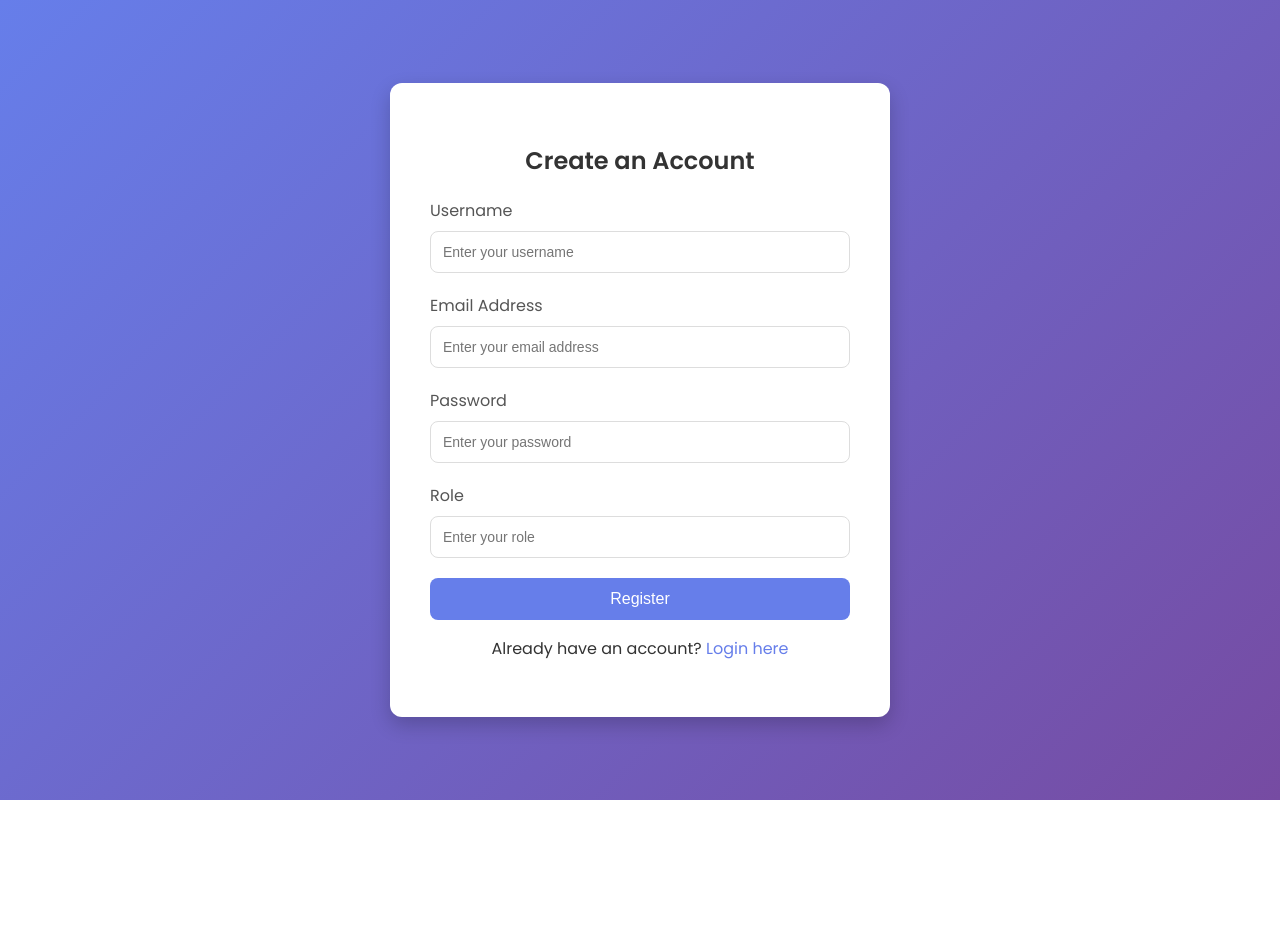
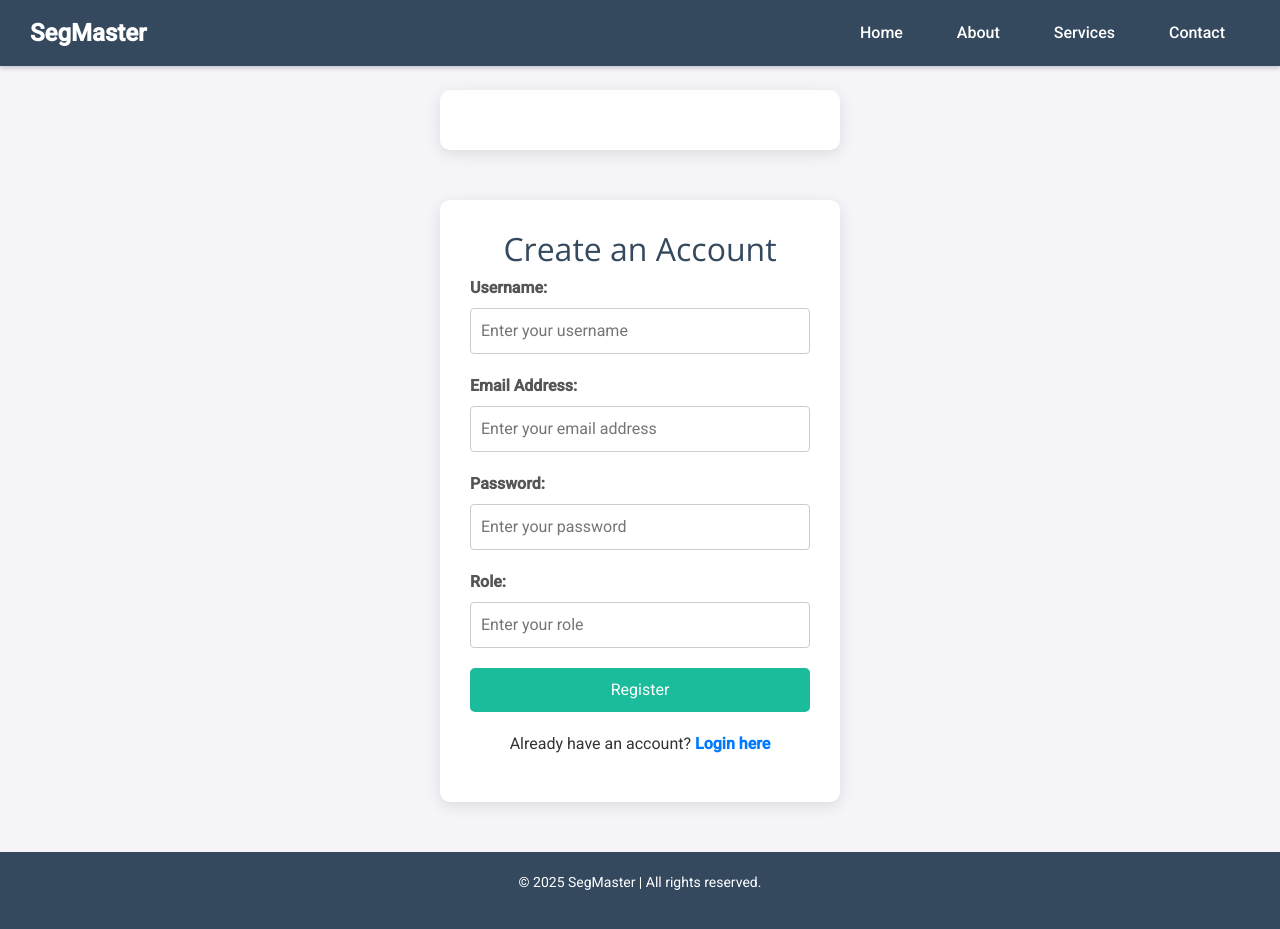
Before and after one commit to jeevanreji/g4guardian, a Flask app: page /register in a window 1280 px wide. Before the commit the page ends 800 px from the top, so only its background shows below. Run offline with Flask 3, Linux system fonts and the light colour scheme.

Commit message:
Final commit

```diff
--- a/app/routes/energy_routes.py
+++ b/app/routes/energy_routes.py
@@ -89,6 +89,7 @@ def set_energy_demand(user_id):
                                  f"Energy demand alert: Device '{device_type}' provisioning large energy demand",
                                  f"Dear {user.username},\n\nYour device '{device_type}' is provisioning a lot of energy. Please consider removing it.")
                 flash('Energy request exceeds forecasted value. Email alert sent!', 'danger')
+                return redirect(url_for('energy_routes.set_energy_demand', user_id=user_id))
 
             # Frequency Check: If no. of requests > 10 and time between transactions < 15 mins
             time_difference = datetime.utcnow() - device.last_request_timestamp if device else timedelta(minutes=0)
--- a/templates/register.html
+++ b/templates/register.html
@@ -3,121 +3,197 @@
 <head>
     <meta charset="UTF-8">
     <meta name="viewport" content="width=device-width, initial-scale=1.0">
-    <title>Register</title>
+    <title>Register | SegMaster</title>
 
-    <link href="https://fonts.googleapis.com/css2?family=Roboto:wght@400;500&family=Poppins:wght@300;400;600&display=swap" rel="stylesheet">
+    <!-- Include Google Font for better styling -->
+    <link href="https://fonts.googleapis.com/css2?family=Roboto:wght@400;500&family=Open+Sans:wght@300;400&display=swap" rel="stylesheet">
+
+    <!-- Include Font Awesome for icons -->
     <link rel="stylesheet" href="https://cdnjs.cloudflare.com/ajax/libs/font-awesome/6.0.0-beta3/css/all.min.css">
 
+    <!-- Include Bootstrap for alerts -->
+    <link href="https://cdn.jsdelivr.net/npm/bootstrap@5.1.3/dist/css/bootstrap.min.css" rel="stylesheet">
+
+    <!-- Styles -->
     <style>
         body {
-            font-family: 'Poppins', sans-serif;
+            font-family: 'Roboto', sans-serif;
             margin: 0;
             padding: 0;
-            background: linear-gradient(135deg, #667eea, #764ba2);
+            background-color: #f4f4f9;
+            color: #333;
+        }
+
+        h1, h2, h3 {
+            font-family: 'Open Sans', sans-serif;
+        }
+
+        .navbar {
             display: flex;
-            justify-content: center;
+            justify-content: space-between;
             align-items: center;
-            height: 100vh;
-            color: #333;
+            background-color: #34495e;
+            padding: 15px 30px;
+            color: white;
+            box-shadow: 0 2px 5px rgba(0, 0, 0, 0.2);
+        }
+
+        .navbar a {
+            color: white;
+            text-decoration: none;
+            padding: 12px 15px;
+            font-size: 16px;
+            font-weight: 500;
+            margin: 0 10px;
+            border-radius: 5px;
+            transition: background-color 0.3s ease;
+        }
+
+        .navbar a:hover {
+            background-color: #1abc9c;
+        }
+
+        .navbar .logo {
+            font-size: 24px;
+            font-weight: 700;
         }
 
         .container {
             background-color: #fff;
-            border-radius: 12px;
-            box-shadow: 0 8px 20px rgba(0, 0, 0, 0.2);
-            padding: 40px;
-            max-width: 420px;
-            width: 100%;
+            border-radius: 10px;
+            box-shadow: 0 4px 15px rgba(0, 0, 0, 0.1);
+            padding: 30px;
+            margin: 50px auto;
+            max-width: 400px;
         }
 
         h2 {
             text-align: center;
-            color: #333;
-            margin-bottom: 20px;
-            font-weight: 600;
+            color: #34495e;
         }
 
         label {
             display: block;
             margin-bottom: 8px;
-            font-weight: 500;
+            font-weight: bold;
             color: #555;
         }
 
-        input[type="text"], input[type="password"], input[type="email"] {
+        input[type="text"],
+        input[type="password"],
+        input[type="email"] {
             width: 100%;
-            padding: 12px;
+            padding: 10px;
             margin-bottom: 20px;
-            border: 1px solid #ddd;
-            border-radius: 8px;
-            font-size: 14px;
-            box-sizing: border-box;
-            transition: box-shadow 0.3s ease, border-color 0.3s ease;
+            border: 1px solid #ccc;
+            border-radius: 4px;
+            font-size: 16px;
         }
 
-        input[type="text"]:focus, input[type="password"]:focus, input[type="email"]:focus {
-            border-color: #667eea;
-            box-shadow: 0 0 8px rgba(102, 126, 234, 0.3);
-            outline: none;
-        }
-
-        button[type="submit"] {
-            background-color: #667eea;
+        input[type="submit"] {
+            background-color: #1abc9c;
             color: #fff;
             border: none;
-            padding: 12px;
-            border-radius: 8px;
+            padding: 10px;
+            border-radius: 5px;
+            cursor: pointer;
             font-size: 16px;
-            font-weight: 500;
             width: 100%;
-            cursor: pointer;
             transition: background-color 0.3s ease;
         }
 
-        button[type="submit"]:hover {
-            background-color: #5765c7;
+        input[type="submit"]:hover {
+            background-color: #16a085;
         }
 
         .login-link {
             text-align: center;
-            margin-top: 15px;
+            margin-top: 20px;
         }
 
         .login-link a {
-            color: #667eea;
+            color: #007BFF;
             text-decoration: none;
-            font-weight: 500;
+            font-weight: bold;
+            transition: color 0.3s ease;
         }
 
         .login-link a:hover {
-            text-decoration: underline;
+            color: #0056b3;
         }
 
+        .footer {
+            background-color: #34495e;
+            padding: 20px 0;
+            text-align: center;
+            color: white;
+            margin-top: 30px;
+        }
+
+        .footer p {
+            font-size: 14px;
+        }
     </style>
 </head>
 <body>
+
+    <!-- Navigation Bar -->
+    <div class="navbar">
+        <div class="logo">SegMaster</div>
+        <div class="nav-links">
+            <a href="#">Home</a>
+            <a href="#">About</a>
+            <a href="#">Services</a>
+            <a href="#">Contact</a>
+        </div>
+    </div>
+
+    <!-- Flash Message Section -->
+    <div class="container mt-4">
+        {% with messages = get_flashed_messages(with_categories=true) %}
+        {% if messages %}
+            <div>
+                {% for category, message in messages %}
+                    <div class="alert alert-{{ category }} alert-dismissible fade show" role="alert">
+                        {{ message }}
+                        <button type="button" class="btn-close" data-bs-dismiss="alert" aria-label="Close"></button>
+                    </div>
+                {% endfor %}
+            </div>
+        {% endif %}
+        {% endwith %}
+    </div>
+
+    <!-- Registration Section -->
     <div class="container">
         <h2>Create an Account</h2>
-
         <form action="{{ url_for('user_routes.register') }}" method="POST">
-            <label for="username">Username</label>
+            <label for="username">Username:</label>
             <input type="text" id="username" name="username" placeholder="Enter your username" required>
 
-            <label for="email_address">Email Address</label>
+            <label for="email_address">Email Address:</label>
             <input type="email" id="email_address" name="email_address" placeholder="Enter your email address" required>
 
-            <label for="password">Password</label>
+            <label for="password">Password:</label>
             <input type="password" id="password" name="password" placeholder="Enter your password" required>
 
-            <label for="role">Role</label>
+            <label for="role">Role:</label>
             <input type="text" id="role" name="role" placeholder="Enter your role" required>
 
-            <button type="submit">Register</button>
+            <input type="submit" value="Register">
         </form>
 
         <div class="login-link">
             <p>Already have an account? <a href="{{ url_for('user_routes.login') }}">Login here</a></p>
         </div>
     </div>
+
+    <!-- Footer Section -->
+    <div class="footer">
+        <p>&copy; 2025 SegMaster | All rights reserved.</p>
+    </div>
+
+    <!-- Include Bootstrap JS for alerts -->
+    <script src="https://cdn.jsdelivr.net/npm/bootstrap@5.1.3/dist/js/bootstrap.bundle.min.js"></script>
 </body>
 </html>
```
Also changed, not shown: app/__init__.py (+2 -7 lines), config.py (+8 -4 lines), templates/index.html (+5 -5 lines), static/ref.jpg.
